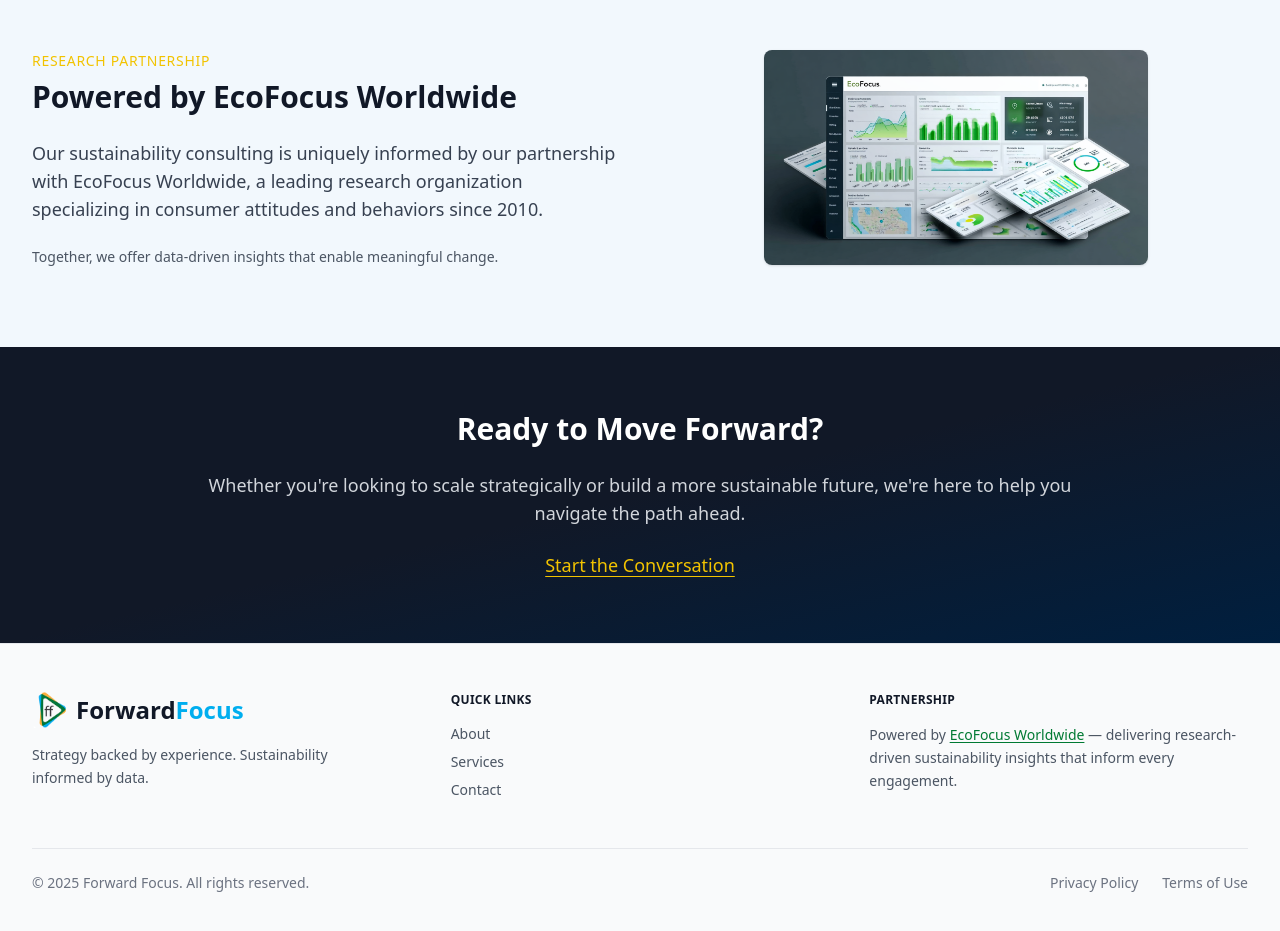
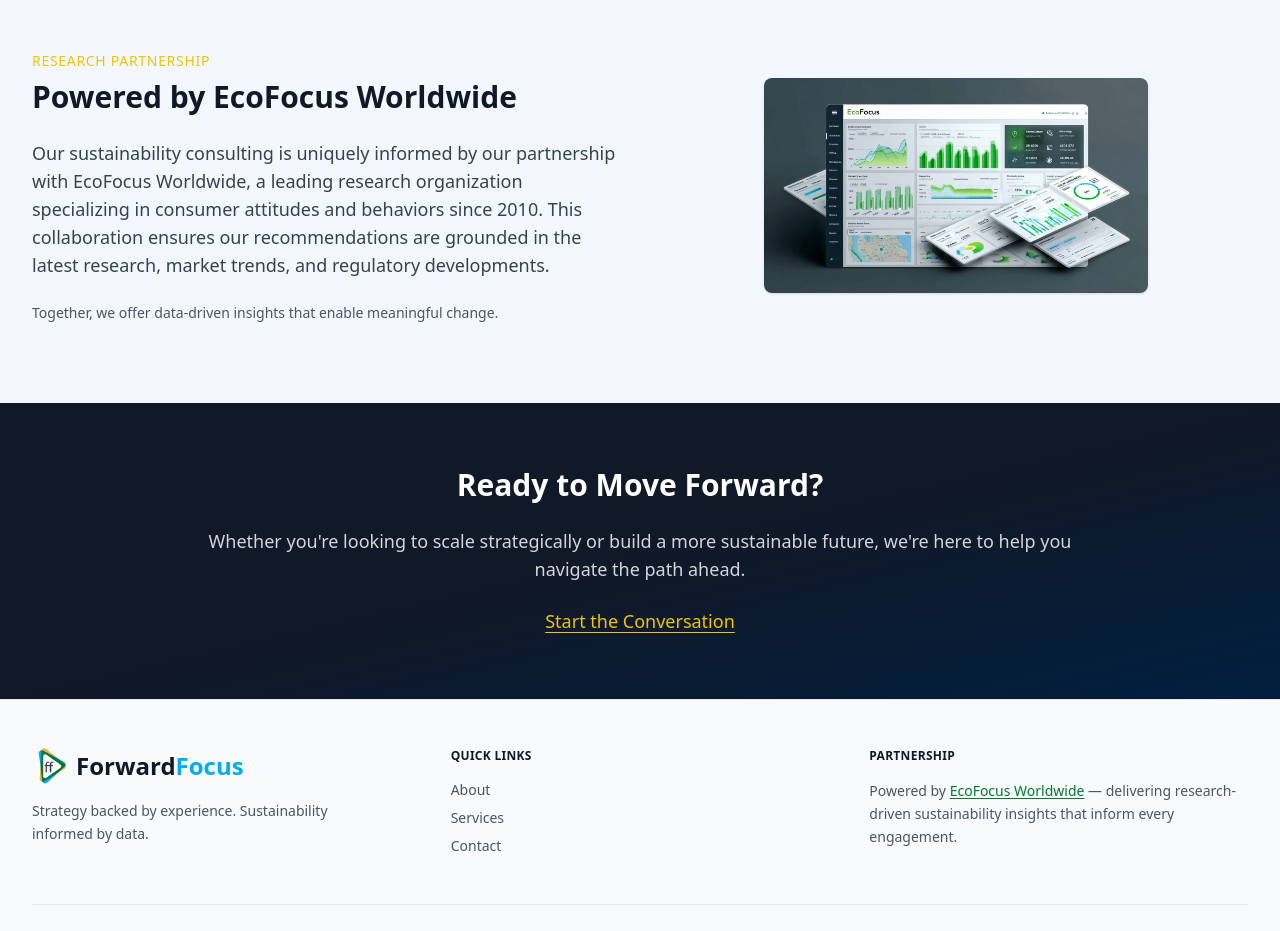
Before and after one commit to arif-wright/forward-focus, a Next.js app: page / in a window 1280 px wide. Shown: the part 1960-2891 px from the top of the page. Built offline with nearby package versions, Linux system fonts and the light colour scheme.

Commit message:
edited some copy

```diff
--- a/app/page.tsx
+++ b/app/page.tsx
@@ -141,7 +141,7 @@
               <h2 className="text-2xl sm:text-3xl font-bold text-gray-900 mb-6">Powered by EcoFocus Worldwide</h2>
               <p className="text-base sm:text-lg text-gray-700 leading-relaxed mb-6">
                 Our sustainability consulting is uniquely informed by our partnership with EcoFocus Worldwide,
-                a leading research organization specializing in consumer attitudes and behaviors since 2010.
+                a leading research organization specializing in consumer attitudes and behaviors since 2010. This collaboration ensures our recommendations are grounded in the latest research, market trends, and regulatory developments.
               </p>
               <p className="text-sm text-gray-600">
                 Together, we offer data-driven insights that enable meaningful change.
```
